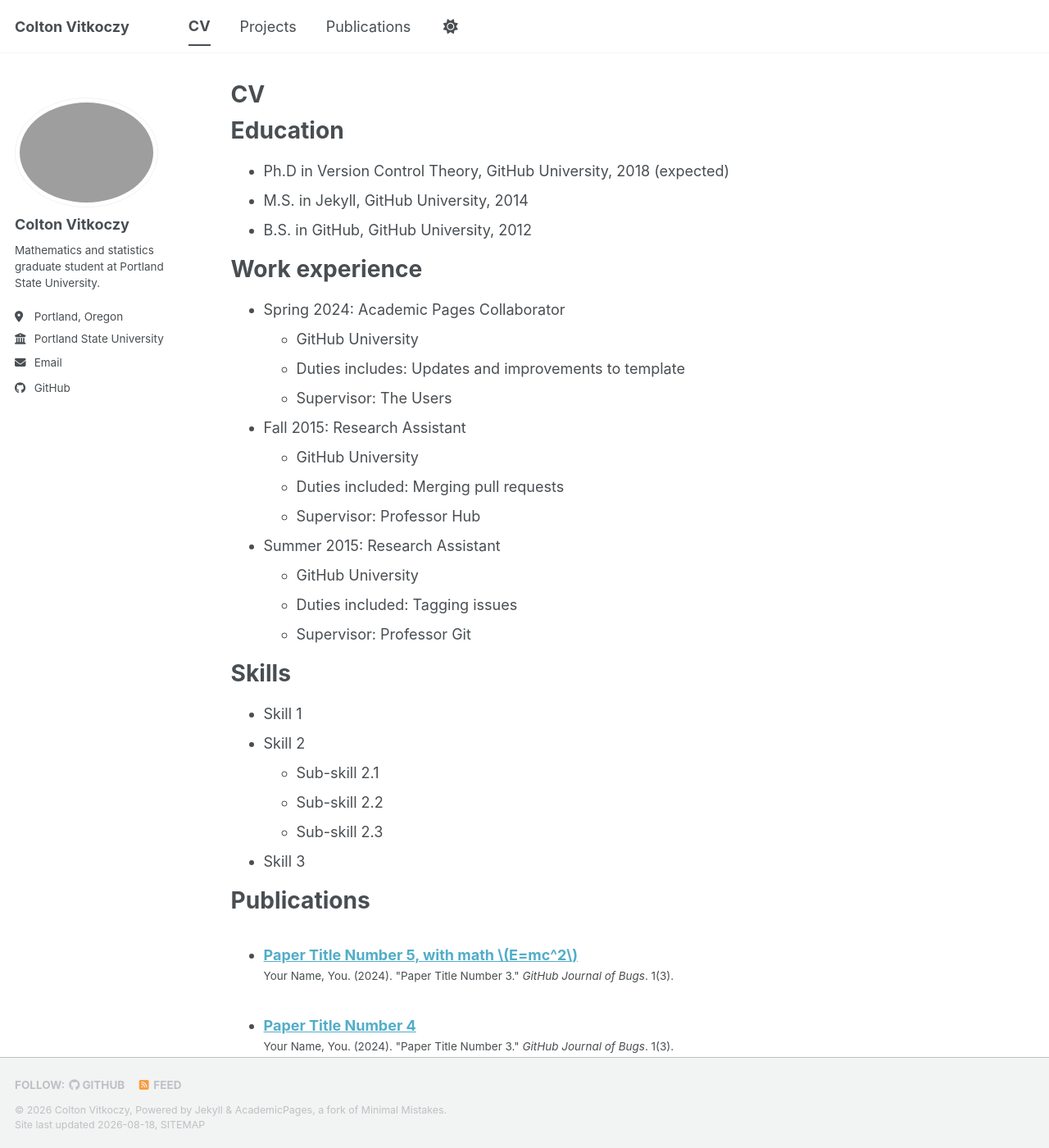
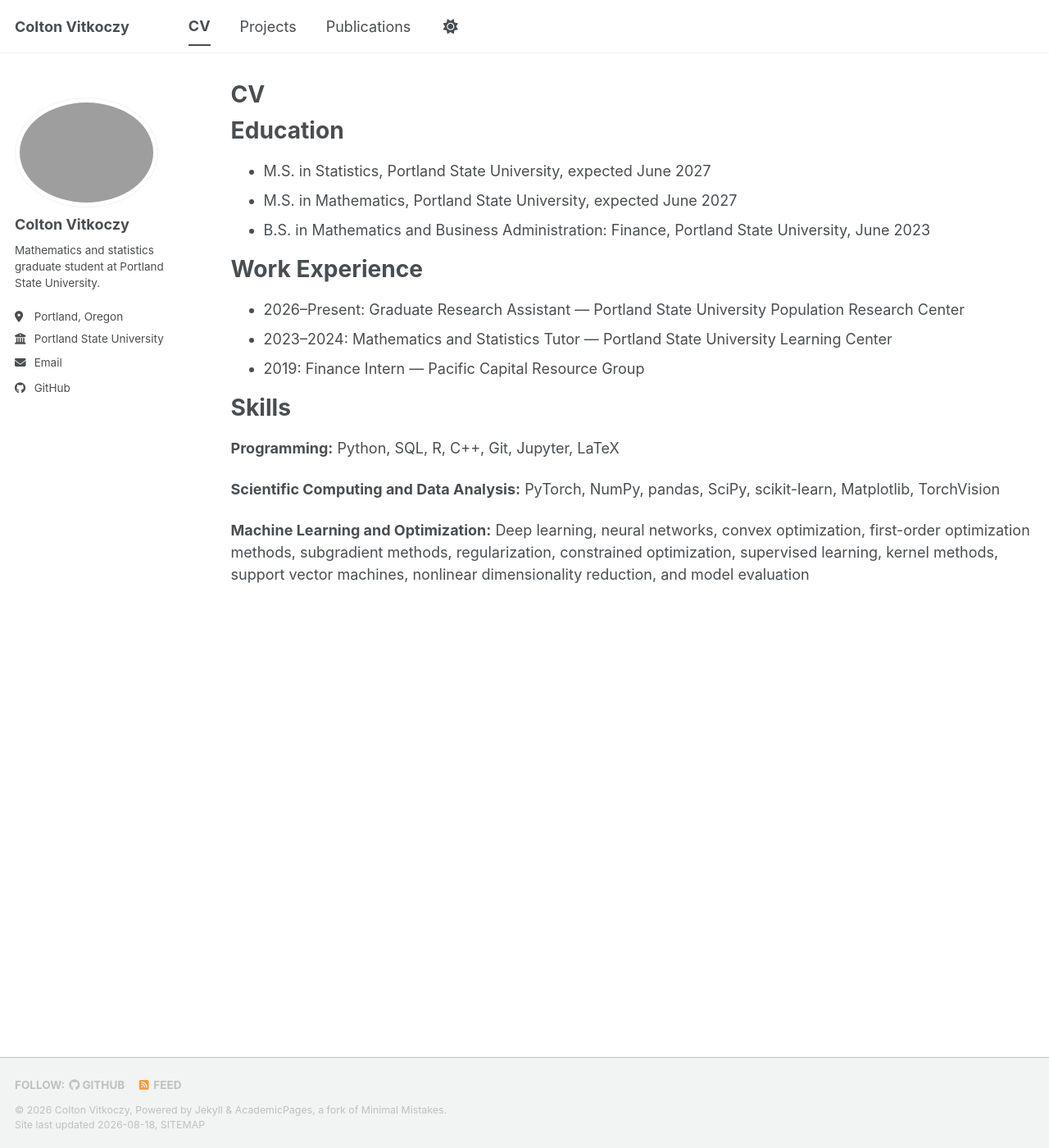
Before and after one commit to ColtonVitkoczy/ColtonVitkoczy.github.io, a Jekyll site: the page built from _pages/cv.md, in a window 1280 px wide and 1400 px high. Shown: the whole window at 82% size. Built offline with Jekyll 4.4.1, drawn with Linux system fonts in a browser that asks for light colours; a style sheet for code colours, icons or effects is not loaded; some of the changed text lies outside the part shown.

Commit message:
Update cv.md

```diff
--- a/_pages/cv.md
+++ b/_pages/cv.md
@@ -9,56 +9,22 @@ redirect_from:
 
 {% include base_path %}
 
-Education
-======
-* Ph.D in Version Control Theory, GitHub University, 2018 (expected)
-* M.S. in Jekyll, GitHub University, 2014
-* B.S. in GitHub, GitHub University, 2012
+# Education
 
-Work experience
-======
-* Spring 2024: Academic Pages Collaborator
-  * GitHub University
-  * Duties includes: Updates and improvements to template
-  * Supervisor: The Users
+- M.S. in Statistics, Portland State University, expected June 2027
+- M.S. in Mathematics, Portland State University, expected June 2027
+- B.S. in Mathematics and Business Administration: Finance, Portland State University, June 2023
 
-* Fall 2015: Research Assistant
-  * GitHub University
-  * Duties included: Merging pull requests
-  * Supervisor: Professor Hub
+# Work Experience
 
-* Summer 2015: Research Assistant
-  * GitHub University
-  * Duties included: Tagging issues
-  * Supervisor: Professor Git
+- 2026–Present: Graduate Research Assistant — Portland State University Population Research Center
+- 2023–2024: Mathematics and Statistics Tutor — Portland State University Learning Center
+- 2019: Finance Intern — Pacific Capital Resource Group
 
-Skills
-======
-* Skill 1
-* Skill 2
-  * Sub-skill 2.1
-  * Sub-skill 2.2
-  * Sub-skill 2.3
-* Skill 3
+# Skills
 
-Publications
-======
-  <ul>{% for post in site.publications reversed %}
-    {% include archive-single-cv.html %}
-  {% endfor %}</ul>
+**Programming:** Python, SQL, R, C++, Git, Jupyter, LaTeX
 
-Talks
-======
-  <ul>{% for post in site.talks reversed %}
-    {% include archive-single-talk-cv.html  %}
-  {% endfor %}</ul>
+**Scientific Computing and Data Analysis:** PyTorch, NumPy, pandas, SciPy, scikit-learn, Matplotlib, TorchVision
 
-Teaching
-======
-  <ul>{% for post in site.teaching reversed %}
-    {% include archive-single-cv.html %}
-  {% endfor %}</ul>
-
-Service and leadership
-======
-* Currently signed in to 43 different slack teams
+**Machine Learning and Optimization:** Deep learning, neural networks, convex optimization, first-order optimization methods, subgradient methods, regularization, constrained optimization, supervised learning, kernel methods, support vector machines, nonlinear dimensionality reduction, and model evaluation
```
